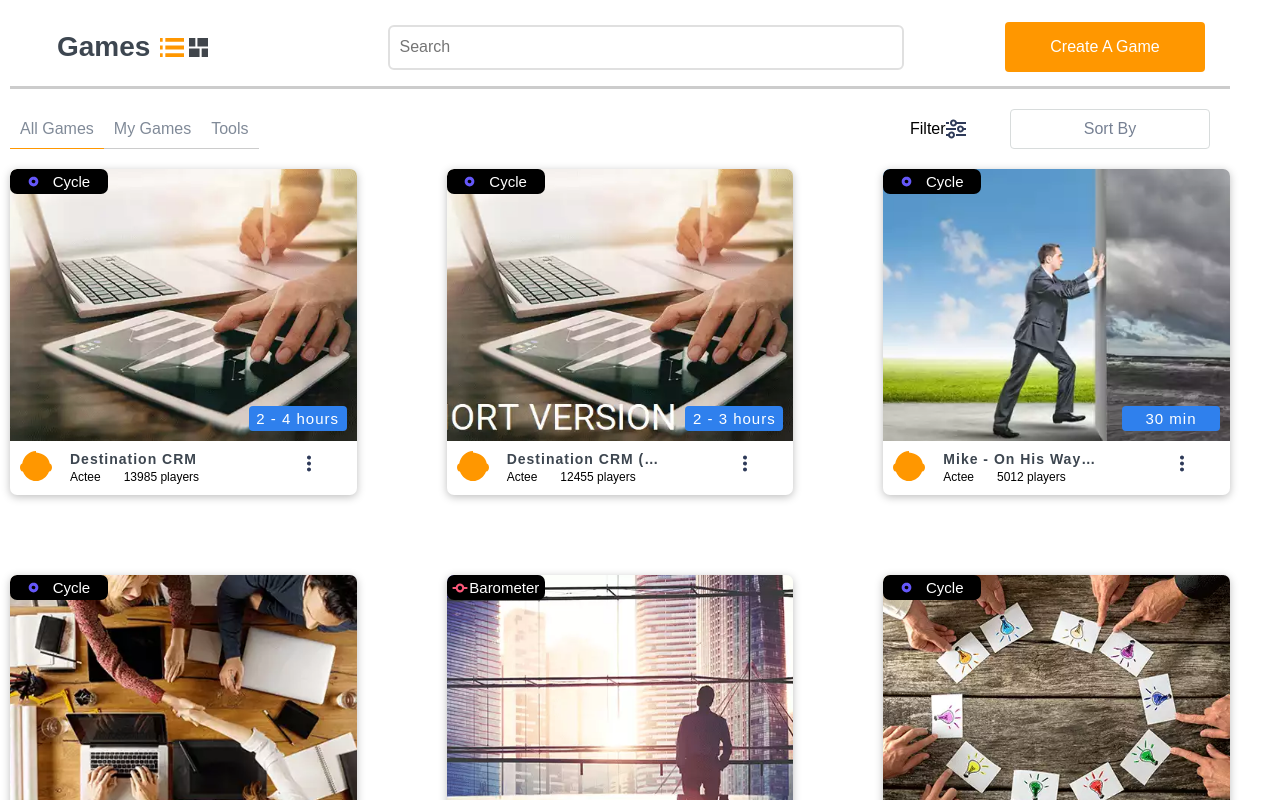
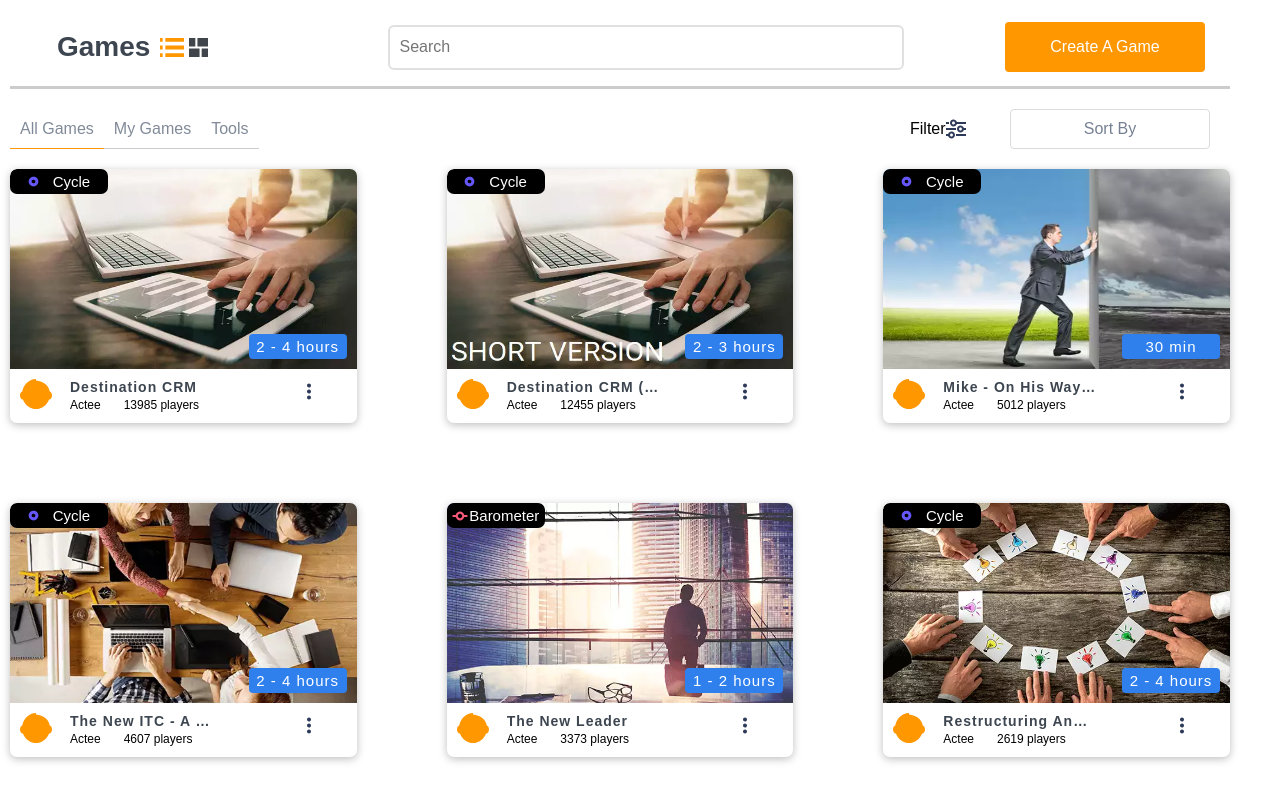
Before and after one commit to nehasingh931126/Actee, an Angular app: page / in a window 1280 px wide. Shown: the top 800 px of the page. Built offline with nearby package versions, Linux system fonts and the light colour scheme.

Commit message:
Added the small media query to the application

```diff
--- a/src/app/shared/components/games/games.component.scss
+++ b/src/app/shared/components/games/games.component.scss
@@ -1,8 +1,8 @@
 .games-cards-list {
-  display: grid;
-  grid-template-columns: 1fr 1fr 1fr;
-  column-gap: 90px;
-  row-gap: 80px;
+  display: flex;
+  flex-direction: column;
+  align-items: center;
+  justify-content: center;
 }
 
 .games-card {
@@ -17,7 +17,7 @@
 .game-card__image {
   width: 100%;
   height: 100%;
-  object-fit: cover;
+  // object-fit: cover;
 }
 
 .games-card__img_container {
@@ -83,7 +83,7 @@
 
 .games-card__img-container {
   padding: 0;
-  height: 17rem;
+  height: 200px;
   position: relative;
 }
 
@@ -235,12 +235,29 @@
   flex-wrap: wrap;
   font-weight: 300;
   font-size: 15px;
-
 }
 
 .game-pdf__documents {
-    border: 1px solid rgb(61, 70, 80);
-    border-radius: 10px;
-    padding: 10px;
-    margin: 10px;
+  border: 1px solid rgb(61, 70, 80);
+  border-radius: 10px;
+  padding: 10px;
+  margin: 10px;
 }
+
+@media only screen and (min-width: 600px) {
+  .games-cards-list {
+    display: grid;
+    grid-template-columns: 1fr 1fr;
+    column-gap: 90px;
+    row-gap: 80px;
+  }
+}
+
+@media only screen and (min-width: 768px) {
+  .games-cards-list {
+    display: grid;
+    grid-template-columns: 1fr 1fr 1fr;
+    column-gap: 90px;
+    row-gap: 80px;
+  }
+}
--- a/src/index.html
+++ b/src/index.html
@@ -6,6 +6,7 @@
   <base href="/">
   <meta name="viewport" content="width=device-width, initial-scale=1">
   <link rel="icon" type="image/x-icon" href="/assets/actee-button-images/icon_actee_logo.svg" />
+  <meta name="viewport" content="width=device-width, initial-scale=1.0">
 </head>
 <body>
   <app-root></app-root>
```
Also changed, not shown: 1 other file (tests, documents, lock files or other folders).
